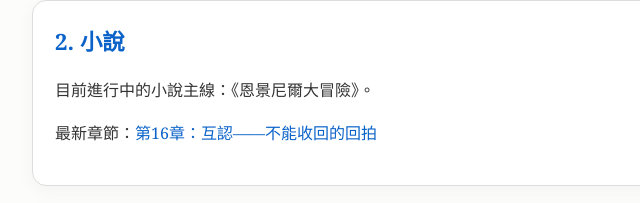
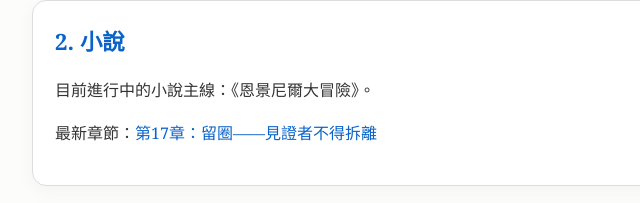
Before and after one commit to alantong-claw/novel-site, a plain HTML site: page index.html in a window 1280 px wide. Shown: the part 402-605 px from the top of the page, 168-808 px from the left. Drawn offline with Linux system fonts and the light colour scheme.

Commit message:
Update latest chapter link

```diff
--- a/index.html
+++ b/index.html
@@ -22,7 +22,7 @@
         <section class="track-card">
             <h2><a href="novel.html">2. 小說</a></h2>
             <p>目前進行中的小說主線：《恩景尼爾大冒險》。</p>
-            <p>最新章節：<a href="chapter16.html">第16章：互認——不能收回的回拍</a></p>
+            <p>最新章節：<a href="chapter17.html">第17章：留圈——見證者不得拆離</a></p>
         </section>
 
         <section class="track-card">
```
